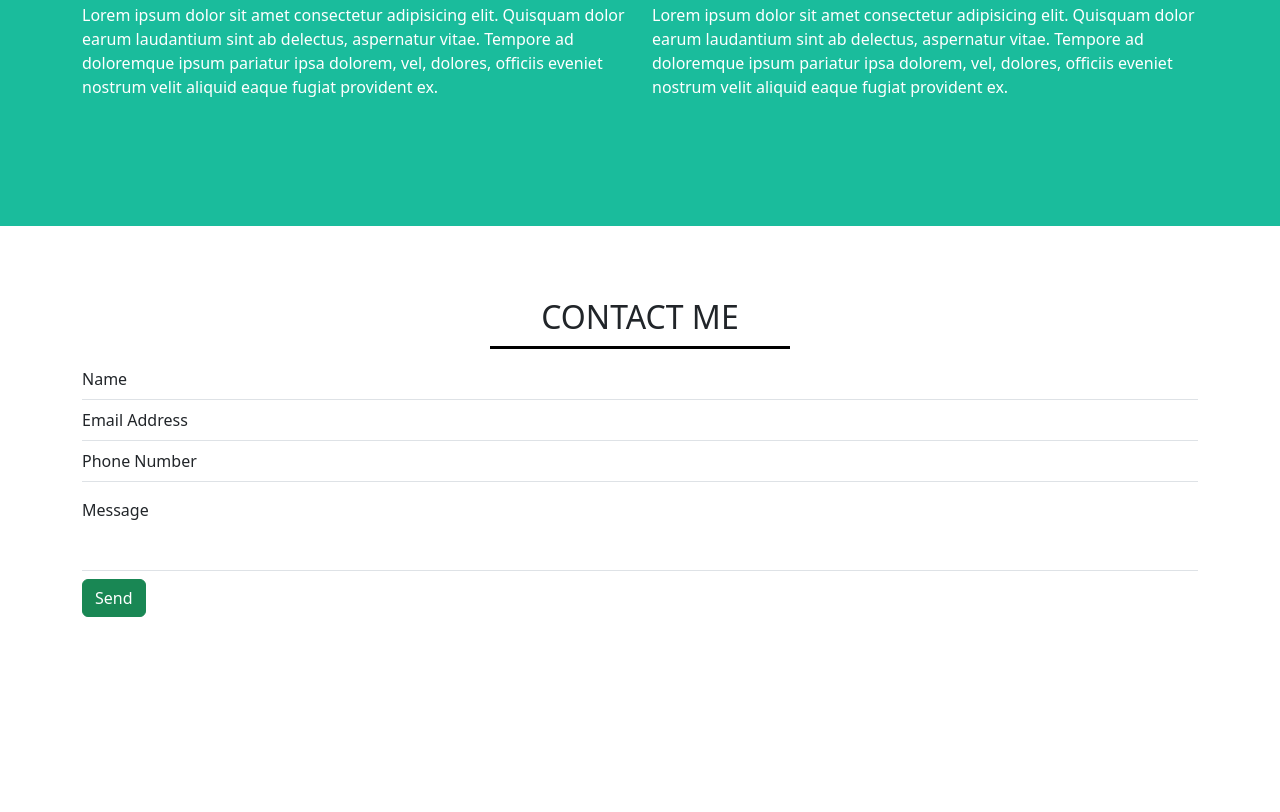
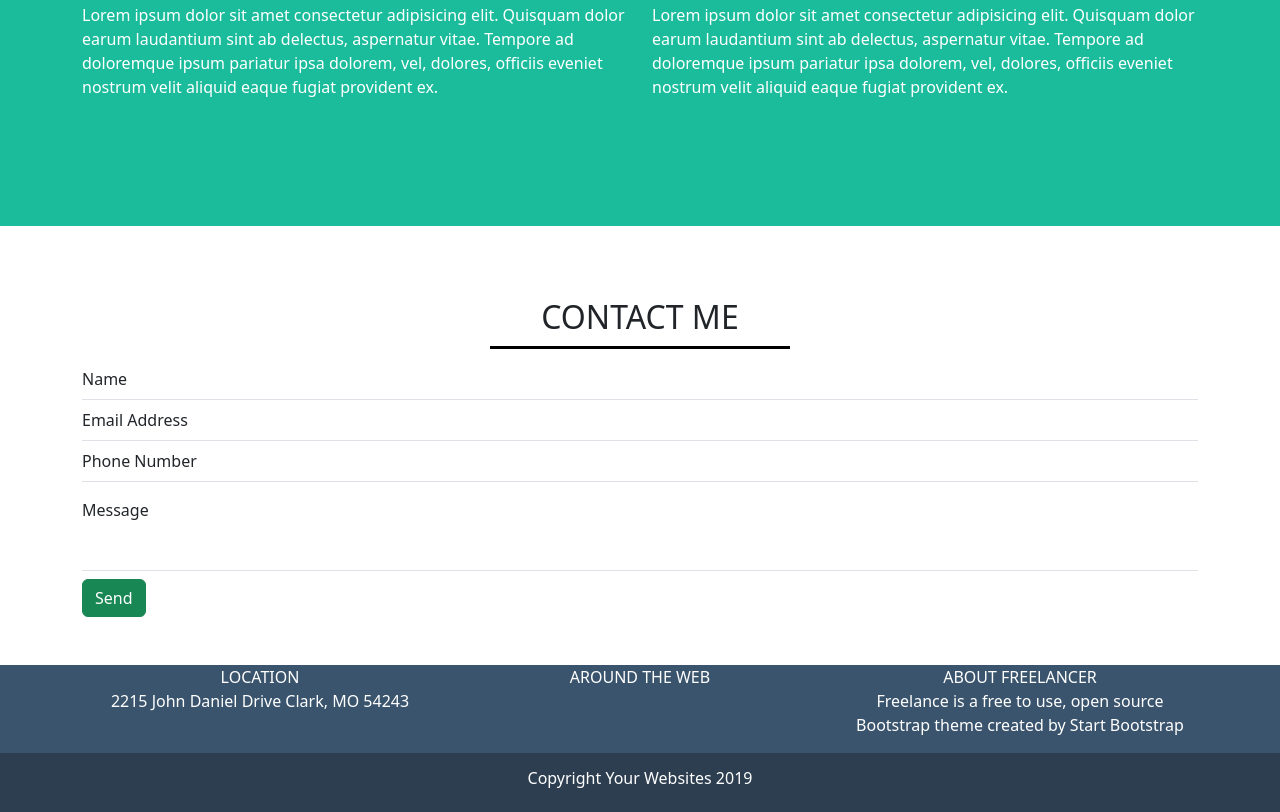
Before and after one commit to LeoneCarmelo/html-css-bootstrap-freelancer, a plain HTML site: page index.html in a window 1280 px wide. Shown: the part 1247-2059 px from the top of the page. Before the commit the page ends 1912 px from the top, so only its background shows below. Drawn offline with nearby package versions, Linux system fonts and the light colour scheme.

Commit message:
Add Footer

```diff
--- a/assets/css/style.css
+++ b/assets/css/style.css
@@ -11,6 +11,7 @@
 :root {
     --header:#2c3e50;
     --section:#1abc9c;
+    --footer: #3a546d;
 }
 
 /* #endregion Colors */
@@ -36,3 +37,11 @@ header {
 
 
 /* #endregion Banner */
+
+footer .top {
+    background-color: var(--footer);
+}
+
+footer .bottom {
+    background-color: var(--header);
+}
--- a/index.html
+++ b/index.html
@@ -124,6 +124,29 @@
         </div>
     </section>
 
+    <!-- Footer -->
+    <footer>
+        <div class="top">
+            <div class="container">
+                <div class="row">
+                    <div class="col-12 col-sm-4 text-white text-center">
+                        <span>LOCATION</span>
+                        <address>2215 John Daniel Drive Clark, MO 54243</address>
+                    </div>
+                    <div class="col-12 col-sm-4 text-white text-center">
+                        <span>AROUND THE WEB</span>
+                    </div>
+                    <div class="col-12 col-sm-4 text-white text-center">
+                        <span>ABOUT FREELANCER</span>
+                        <p>Freelance is a free to use, open source Bootstrap theme created by <span>Start Bootstrap</span></p>
+                    </div>
+                </div>
+            </div>
+        </div>
+        <div class="bottom text-center text-white py-3">
+            <h6 class="fs-6">Copyright Your Websites 2019</h6>
+        </div>
+    </footer>
     <script src="https://cdn.jsdelivr.net/npm/bootstrap@5.2.3/dist/js/bootstrap.bundle.min.js"></script>
 </body>
 </html>
```
